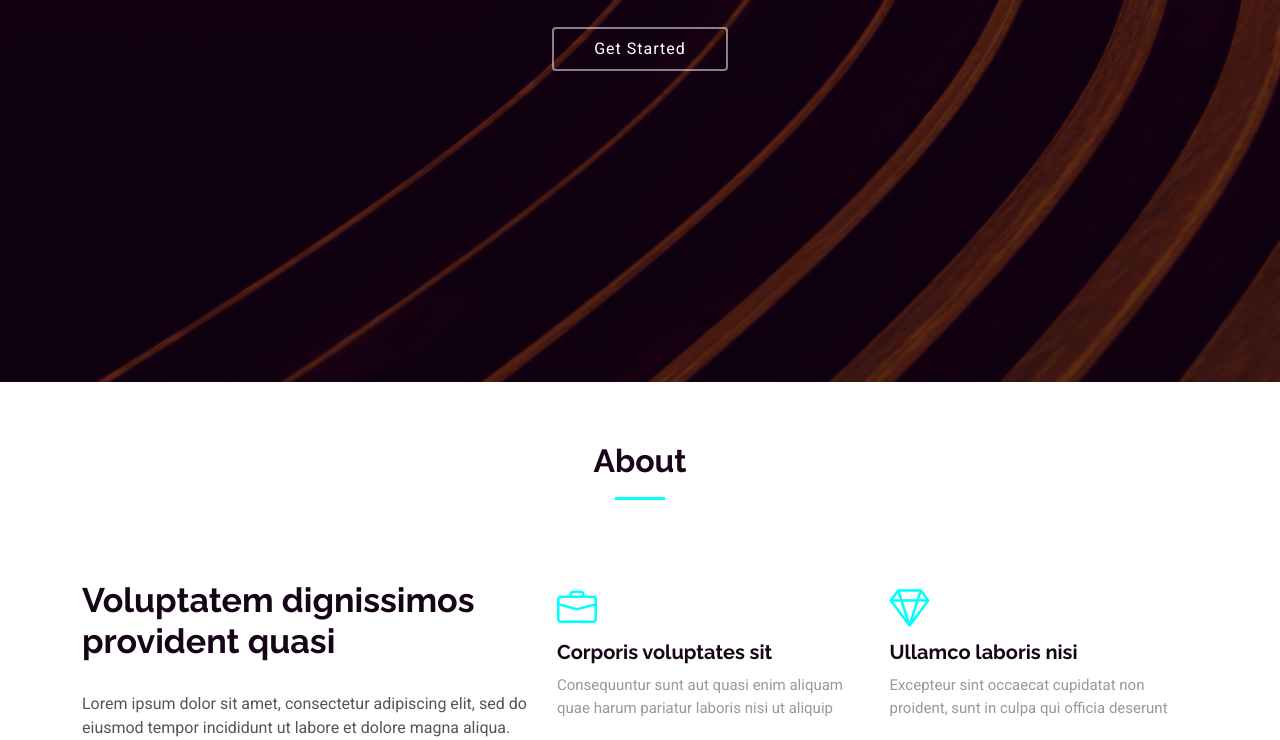
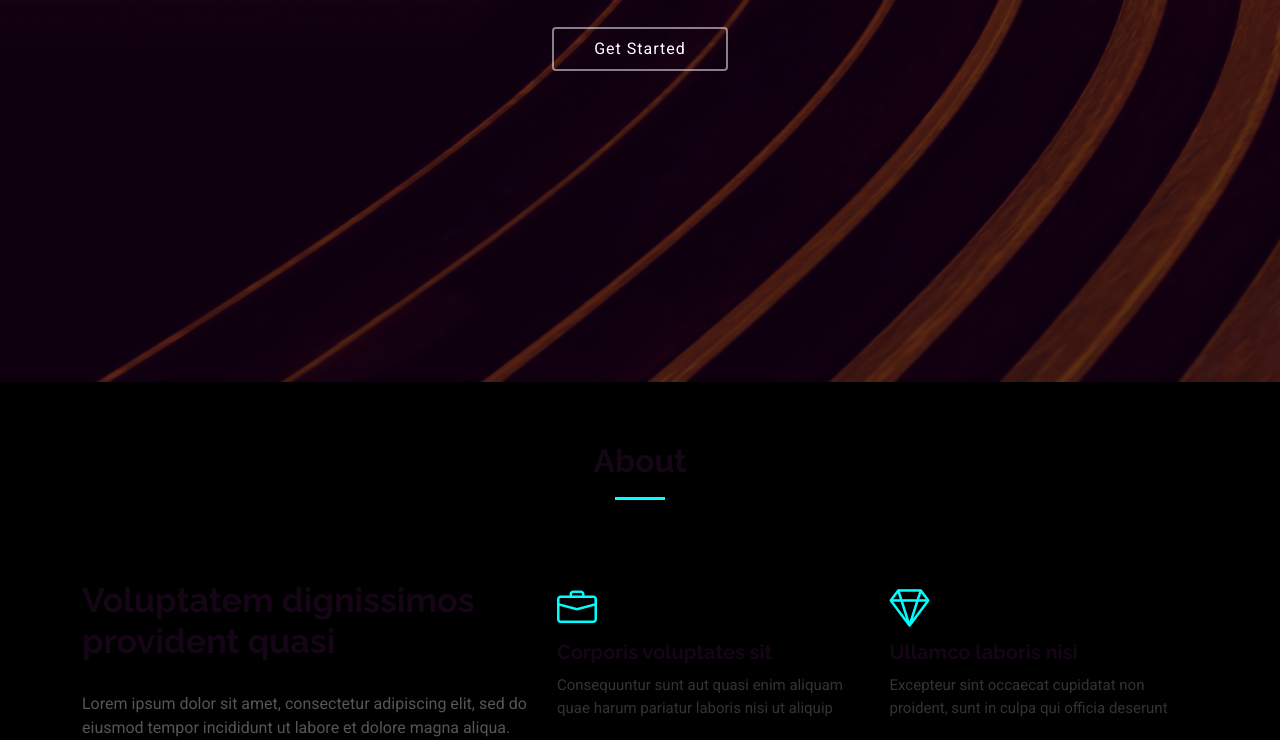
Before and after one commit to ghost-617/booacademy, a plain HTML site: page index.html in a window 1280 px wide. Shown: the part 418-1158 px from the top of the page. Drawn offline with Linux system fonts and the light colour scheme.

Commit message:
css changes

```diff
--- a/assets/css/main.css
+++ b/assets/css/main.css
@@ -19,7 +19,7 @@
 
 /* Global Colors - The following color variables are used throughout the website. Updating them here will change the color scheme of the entire website */
 :root {
-  --background-color: #ffffff; /* Background color for the entire website, including individual sections */
+  --background-color: #000000; /* Background color for the entire website, including individual sections */
   --default-color: #555555; /* Default color used for the majority of the text content across the entire website */
   --heading-color: #150517; /* Color for headings, subheadings and title throughout the website */
   --accent-color: #00ffff; /* Accent color that represents your brand on the website. It's used for buttons, links, and other elements that need to stand out */
@@ -30,11 +30,11 @@
 /* Nav Menu Colors - The following color variables are used specifically for the navigation menu. They are separate from the global colors to allow for more customization options */
 :root {
   --nav-color: rgba(255, 255, 255, 0.6);  /* The default color of the main navmenu links */
-  --nav-hover-color: #ff7f5d; /* Applied to main navmenu links when they are hovered over or active */
+  --nav-hover-color: #00ffff; /* Applied to main navmenu links when they are hovered over or active */
   --nav-mobile-background-color: #ffffff; /* Used as the background color for mobile navigation menu */
   --nav-dropdown-background-color: #ffffff; /* Used as the background color for dropdown items that appear when hovering over primary navigation items */
   --nav-dropdown-color: #555555; /* Used for navigation links of the dropdown items in the navigation menu. */
-  --nav-dropdown-hover-color: #ff7f5d; /* Similar to --nav-hover-color, this color is applied to dropdown navigation links when they are hovered over. */
+  --nav-dropdown-hover-color: #00ffff; /* Similar to --nav-hover-color, this color is applied to dropdown navigation links when they are hovered over. */
 }
 
 /* Color Presets - These classes override global colors when applied to any section or element, providing reuse of the sam color scheme. */
```
